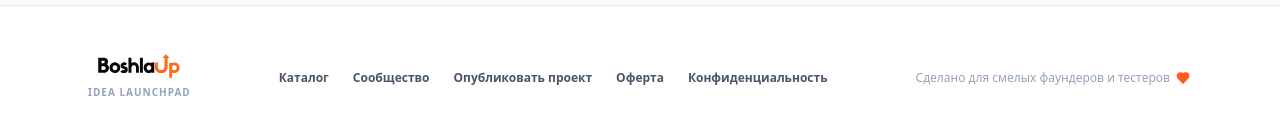
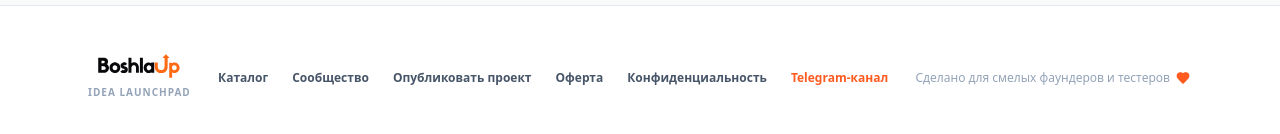
Before and after one commit to goodguy2ever-maker/boshlaup, a Next.js app: page / in a window 1280 px wide. Shown: the part 1080-1214 px from the top of the page. Built offline with nearby package versions, Linux system fonts and the light colour scheme; no server answers; the database is empty.

Commit message:
chore: update telegram channel target to @boshlaup_project and add footer link

```diff
--- a/components/Footer.tsx
+++ b/components/Footer.tsx
@@ -22,6 +22,14 @@ export default function Footer() {
           <Link href="/submit" className="hover:text-[#FF5A1F] transition-colors">Опубликовать проект</Link>
           <Link href="/terms" className="hover:text-[#FF5A1F] transition-colors">Оферта</Link>
           <Link href="/privacy" className="hover:text-[#FF5A1F] transition-colors">Конфиденциальность</Link>
+          <a
+            href="https://t.me/boshlaup_project"
+            target="_blank"
+            rel="noopener noreferrer"
+            className="text-[#FF5A1F] hover:underline transition-colors font-bold"
+          >
+            Telegram-канал
+          </a>
         </div>
 
         <div className="flex items-center gap-1 text-xs text-slate-400 font-medium">
--- a/scripts/broadcast-latest.js
+++ b/scripts/broadcast-latest.js
@@ -14,7 +14,7 @@ async function broadcastLatest() {
   console.log('Broadcasting latest startup:', startup.name, `(${startup.id})`);
 
   const token = process.env.TELEGRAM_BOT_TOKEN || '9073543052:AAFj4tmSOUWaMXaOexSU9A2uB79DpNi-xTg';
-  const channel = process.env.TELEGRAM_CHANNEL_ID || '@boshlaup';
+  const channel = process.env.TELEGRAM_CHANNEL_ID || '@boshlaup_project';
   const siteUrl = 'https://boshlaup.uz';
   const startupUrl = `${siteUrl}/startups/${startup.id}`;
 
```
Also changed, not shown: 1 other file (tests, documents, lock files or other folders).
